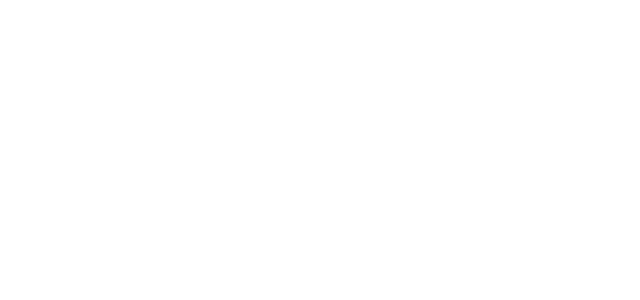
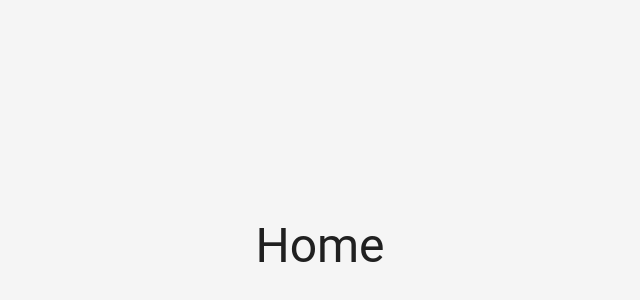
Before and after one commit to hmcc-global/psalted-2, a React (Create React App) app in the folder ui/: page / in a window 1280 px wide. Shown: the part 154-454 px from the top of the page, without its empty margins (320-960 px from the left). Built offline with nearby package versions, Linux system fonts and the light colour scheme.

Commit message:
GH-18: Normal routing done

```diff
--- a/ui/src/App.tsx
+++ b/ui/src/App.tsx
@@ -1,19 +1,42 @@
-import { BrowserRouter } from 'react-router-dom';
 import { Provider } from 'react-redux';
-import { PersistGate } from 'redux-persist/integration/react';
-import { store, persistor } from './store';
-import MainContainer from './components/MainContainer';
+import { store } from './store';
+import { CssBaseline, Box } from '@mui/material';
+import { ThemeProvider, createTheme } from '@mui/material/styles';
+import { routes as appRoutes } from './routes';
+import { BrowserRouter, Routes, Route } from 'react-router-dom';
 
 function App() {
+  const theme = createTheme({
+    palette: {
+      primary: {
+        light: '#63b8ff',
+        main: '#0989e3',
+        dark: '#005db0',
+        contrastText: '#000',
+      },
+      secondary: {
+        main: '#4db6ac',
+        light: '#82e9de',
+        dark: '#00867d',
+        contrastText: '#000',
+      },
+    },
+  });
+
   return (
     <Provider store={store}>
-      <PersistGate loading={null} persistor={persistor}>
-        <BrowserRouter>
-          <>
-            <MainContainer />
-          </>
-        </BrowserRouter>
-      </PersistGate>
+      <ThemeProvider theme={theme}>
+        <CssBaseline />
+        <Box height="100vh" display="flex" flexDirection="column">
+          <BrowserRouter>
+            <Routes>
+              {appRoutes.map((route) => (
+                <Route key={route.key} path={route.path} element={<route.component />} />
+              ))}
+            </Routes>
+          </BrowserRouter>
+        </Box>
+      </ThemeProvider>
     </Provider>
   );
 }
--- a/ui/src/components/MainContainer.tsx
+++ /dev/null
@@ -1,10 +0,0 @@
-import { Routes, Route } from 'react-router-dom';
-
-const MainContainer = () => {
-  return (
-    <Routes>
-      <Route path="/" />
-    </Routes>
-  );
-};
-export default MainContainer;
--- /dev/null
+++ b/ui/src/components/home/HomeContainer.tsx
@@ -0,0 +1,20 @@
+import { Box, Typography } from '@mui/material';
+import { FC, ReactElement } from 'react';
+
+const HomeContainer: FC<any> = (): ReactElement => {
+  return (
+    <Box
+      sx={{
+        flexGrow: 1,
+        backgroundColor: 'whitesmoke',
+        display: 'flex',
+        justifyContent: 'center',
+        alignItems: 'center',
+      }}
+    >
+      <Typography variant="h3">Home</Typography>
+    </Box>
+  );
+};
+
+export default HomeContainer;
--- /dev/null
+++ b/ui/src/routes.ts
@@ -0,0 +1,21 @@
+import { FC } from 'react';
+import HomeContainer from './components/home/HomeContainer';
+
+// interface
+interface Route {
+  key: string;
+  title: string;
+  path: string;
+  enabled: boolean;
+  component: FC<{}>;
+}
+
+export const routes: Array<Route> = [
+  {
+    key: 'home-route',
+    title: 'Home',
+    path: '/',
+    enabled: true,
+    component: HomeContainer,
+  },
+];
```
Also changed, not shown: ui/public/psalted_bg.png (added).
